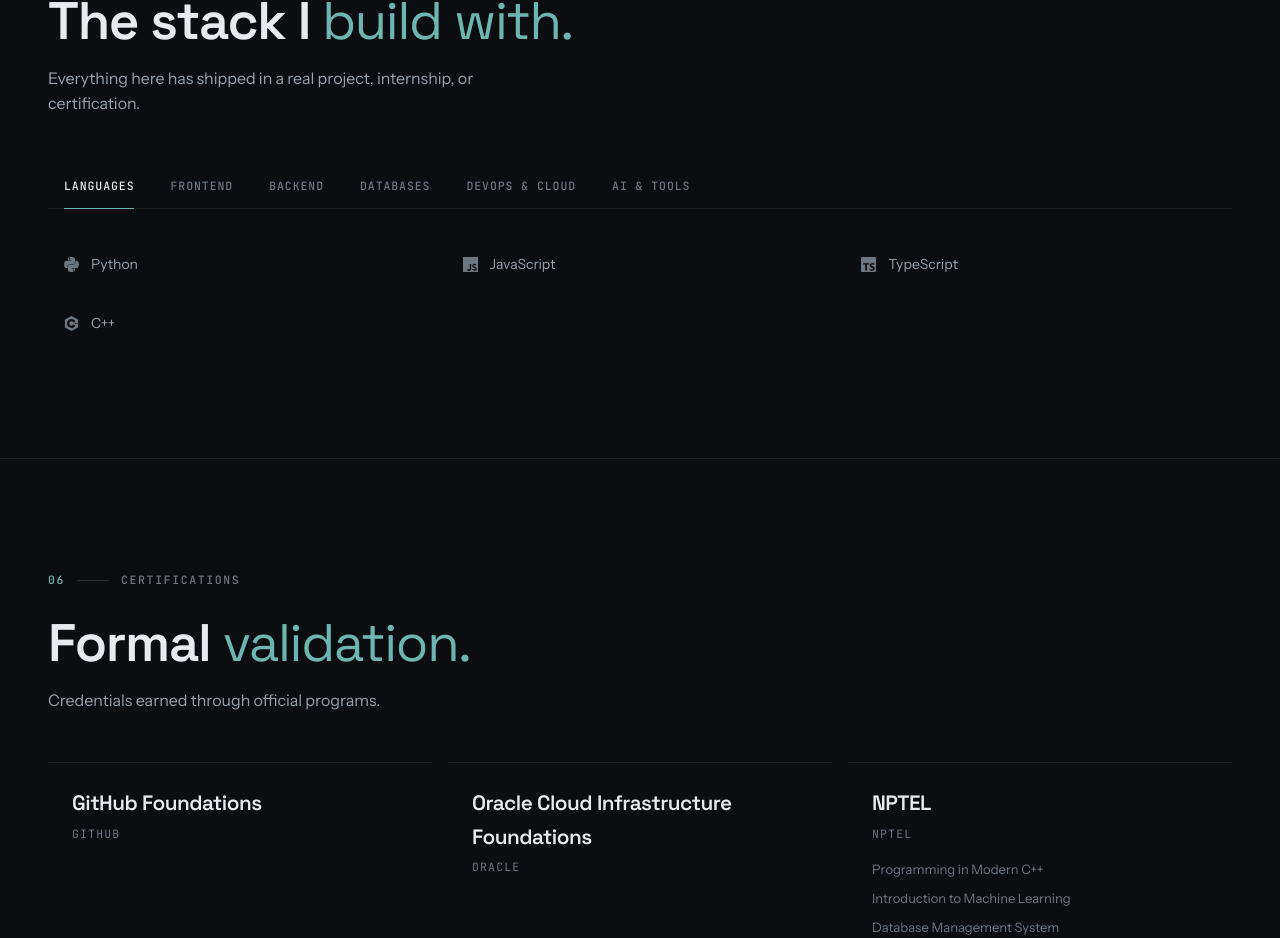
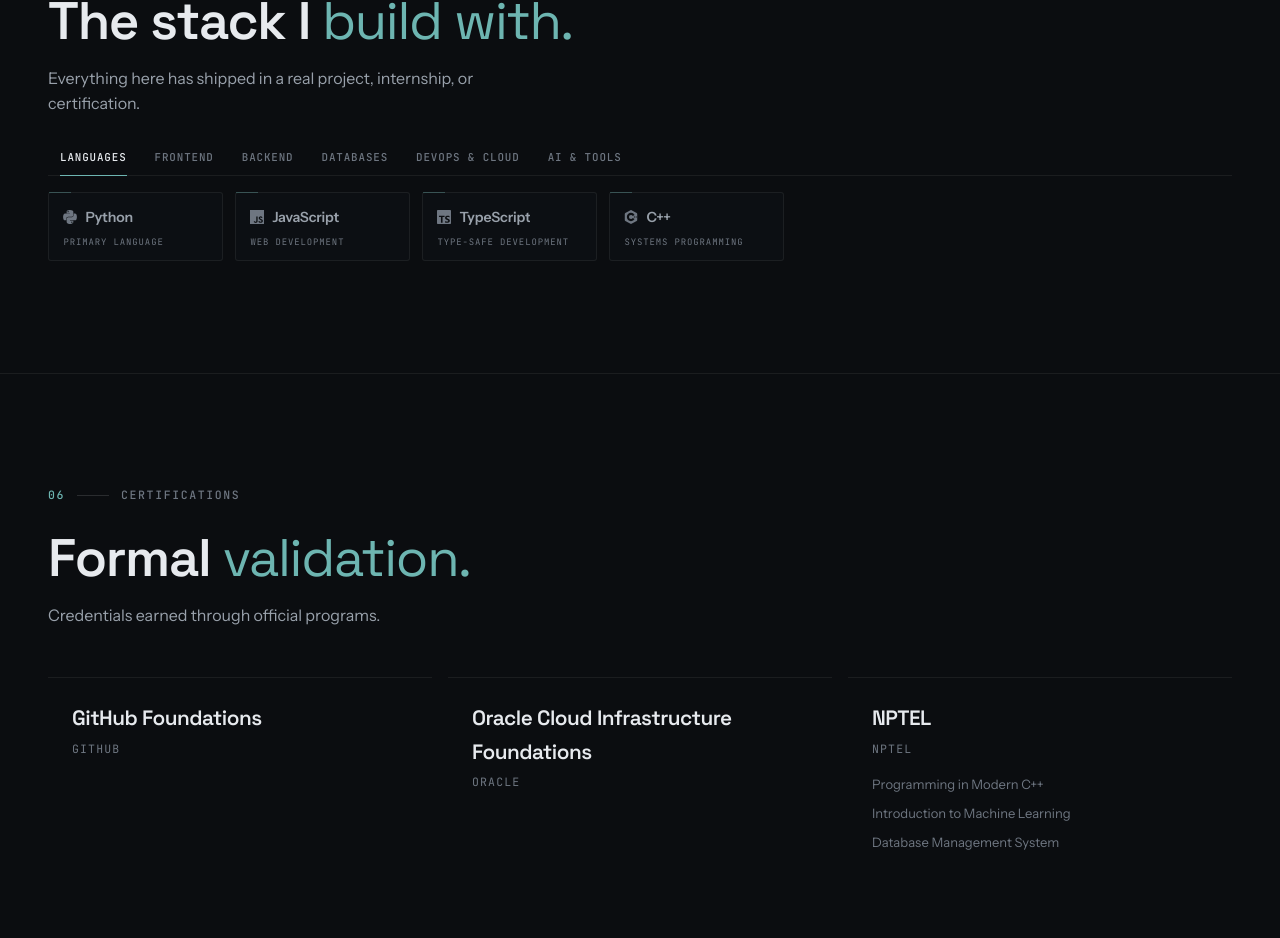
Before and after one commit to RaoVrn/Portfolio, a React (Vite) app: page / in a window 1280 px wide. Shown: the part 5218-6156 px from the top of the page. Built offline with nearby package versions, Linux system fonts and the light colour scheme; no server answers.

Commit message:
feat: update Arsenal component to include item tags and improve layout

```diff
--- a/src/components/Arsenal.module.css
+++ b/src/components/Arsenal.module.css
@@ -5,7 +5,7 @@
 }
 
 .body {
-  margin-top: var(--space-8);
+  margin-top: var(--space-5);
 }
 
 .tabs {
@@ -17,9 +17,9 @@
 
 .tab {
   position: relative;
-  padding: var(--space-3) var(--space-4);
+  padding: var(--space-2) var(--space-3);
   font-family: var(--font-mono);
-  font-size: var(--text-mono);
+  font-size: 0.68rem;
   font-weight: 500;
   letter-spacing: 0.08em;
   text-transform: uppercase;
@@ -30,8 +30,8 @@
 .tab::after {
   content: "";
   position: absolute;
-  left: var(--space-4);
-  right: var(--space-4);
+  left: var(--space-3);
+  right: var(--space-3);
   bottom: -1px;
   height: 1px;
   background: var(--accent);
@@ -52,11 +52,15 @@
   transform: scaleX(1);
 }
 
+/* ----- Technical inventory grid ----- */
+
 .grid {
-  margin-top: var(--space-6);
+  margin-top: var(--space-4);
+  max-width: 46rem;
   display: grid;
-  grid-template-columns: repeat(3, 1fr);
+  grid-template-columns: repeat(4, 1fr);
   gap: var(--space-3);
+  align-items: start;
   animation: panelIn var(--dur-base) var(--ease-out);
 }
 
@@ -71,35 +75,82 @@
   }
 }
 
+/* ----- Skill card ----- */
+
 .item {
+  position: relative;
+  display: flex;
+  flex-direction: column;
+  gap: 6px;
+  padding: 0.8rem 0.9rem 0.7rem;
+  border: 1px solid var(--line);
+  border-radius: 3px;
+  background: rgba(16, 19, 23, 0.55);
+  transition: border-color var(--dur-base) var(--ease-out), background var(--dur-base) var(--ease-out), transform var(--dur-base) var(--ease-out);
+}
+
+/* Corner accent indicator */
+.item::before {
+  content: "";
+  position: absolute;
+  top: -1px;
+  left: 0;
+  width: 1.4rem;
+  height: 1px;
+  background: rgba(109, 181, 177, 0.35);
+  transition: background var(--dur-base) var(--ease-out), width var(--dur-base) var(--ease-out);
+}
+
+.itemHead {
   display: flex;
   align-items: center;
-  gap: var(--space-3);
-  padding: var(--space-3) var(--space-4);
-  border-radius: var(--radius-sm);
-  transition: background var(--dur-fast) var(--ease-out);
-}
-
-.item:hover {
-  background: var(--surface);
+  gap: var(--space-2);
+  min-width: 0;
 }
 
 .itemIcon {
-  width: 15px;
-  height: 15px;
+  width: 14px;
+  height: 14px;
   flex: none;
   color: var(--text-3);
   transition: color var(--dur-fast) var(--ease-out);
 }
 
+.itemName {
+  font-size: 0.88rem;
+  font-weight: 600;
+  letter-spacing: -0.01em;
+  color: var(--text-2);
+  transition: color var(--dur-fast) var(--ease-out);
+  white-space: nowrap;
+  overflow: hidden;
+  text-overflow: ellipsis;
+}
+
+.itemTag {
+  font-family: var(--font-mono);
+  font-size: 0.56rem;
+  letter-spacing: 0.1em;
+  text-transform: uppercase;
+  color: var(--text-3);
+  white-space: nowrap;
+  overflow: hidden;
+  text-overflow: ellipsis;
+}
+
+.item:hover {
+  transform: translateY(-2px);
+  border-color: rgba(109, 181, 177, 0.45);
+  background: var(--surface);
+}
+
+.item:hover::before {
+  width: 2.6rem;
+  background: var(--accent);
+}
+
 .item:hover .itemIcon {
   color: var(--accent);
-}
-
-.itemName {
-  font-size: 0.875rem;
-  color: var(--text-2);
-  transition: color var(--dur-fast) var(--ease-out);
 }
 
 .item:hover .itemName {
@@ -108,14 +159,15 @@
 
 /* ----- Responsive ----- */
 
-@media (max-width: 900px) {
+@media (max-width: 980px) {
   .grid {
-    grid-template-columns: repeat(2, 1fr);
+    grid-template-columns: repeat(3, 1fr);
   }
 }
 
-@media (max-width: 560px) {
+@media (max-width: 640px) {
   .grid {
-    grid-template-columns: 1fr;
+    grid-template-columns: repeat(2, 1fr);
+    max-width: none;
   }
 }
--- a/src/components/Arsenal.tsx
+++ b/src/components/Arsenal.tsx
@@ -66,9 +66,12 @@
             key={category.id}
           >
             {category.items.map((item) => (
-              <li key={item} className={styles.item}>
-                <TechIcon name={item} className={styles.itemIcon} />
-                <span className={styles.itemName}>{item}</span>
+              <li key={item.name} className={styles.item}>
+                <div className={styles.itemHead}>
+                  <TechIcon name={item.name} className={styles.itemIcon} />
+                  <span className={styles.itemName}>{item.name}</span>
+                </div>
+                <p className={styles.itemTag}>{item.tag}</p>
               </li>
             ))}
           </ul>
--- a/src/data/arsenal.ts
+++ b/src/data/arsenal.ts
@@ -1,13 +1,19 @@
 /* ============================================================
    Arsenal — technologies grouped by discipline. Every item is
    real: sourced from projects, experience, and certifications.
+   Each item carries a short technical inventory label.
    ============================================================ */
+
+export interface ArsenalItem {
+  name: string;
+  tag: string;
+}
 
 export interface ArsenalCategory {
   id: string;
   label: string;
   note: string;
-  items: string[];
+  items: ArsenalItem[];
 }
 
 export const arsenal: ArsenalCategory[] = [
@@ -15,36 +21,70 @@
     id: "languages",
     label: "Languages",
     note: "Where everything starts",
-    items: ["Python", "JavaScript", "TypeScript", "C++"],
+    items: [
+      { name: "Python", tag: "Primary language" },
+      { name: "JavaScript", tag: "Web development" },
+      { name: "TypeScript", tag: "Type-safe development" },
+      { name: "C++", tag: "Systems programming" },
+    ],
   },
   {
     id: "frontend",
     label: "Frontend",
     note: "Interfaces and interaction",
-    items: ["React", "Next.js", "Tailwind CSS", "Vite"],
+    items: [
+      { name: "React", tag: "UI development" },
+      { name: "Next.js", tag: "Application framework" },
+      { name: "Tailwind CSS", tag: "Interface styling" },
+      { name: "Vite", tag: "Build tooling" },
+    ],
   },
   {
     id: "backend",
     label: "Backend",
     note: "APIs and application logic",
-    items: ["Node.js", "REST APIs", "Supabase"],
+    items: [
+      { name: "Node.js", tag: "Server runtime" },
+      { name: "REST APIs", tag: "API design" },
+      { name: "Supabase", tag: "Backend-as-a-service" },
+    ],
   },
   {
     id: "databases",
     label: "Databases",
     note: "Structured data at rest",
-    items: ["SQL", "PostgreSQL", "MongoDB"],
+    items: [
+      { name: "SQL", tag: "Relational queries" },
+      { name: "PostgreSQL", tag: "Relational database" },
+      { name: "MongoDB", tag: "Document database" },
+    ],
   },
   {
     id: "devops",
     label: "DevOps & Cloud",
     note: "Ship and operate",
-    items: ["Docker", "Cloud", "CI/CD"],
+    items: [
+      { name: "Docker", tag: "Containers" },
+      { name: "Cloud", tag: "Cloud platforms" },
+      { name: "CI/CD", tag: "Pipelines" },
+    ],
   },
   {
     id: "ai",
     label: "AI & Tools",
     note: "The current frontier",
-    items: ["LLMs", "RAG", "AI Agents", "OpenAI APIs", "Groq", "Pydantic AI", "MCP", "Claude Code", "OpenCode", "Git", "GitHub"],
+    items: [
+      { name: "LLMs", tag: "Language models" },
+      { name: "RAG", tag: "Retrieval augmented" },
+      { name: "AI Agents", tag: "Agent workflows" },
+      { name: "OpenAI APIs", tag: "Model integration" },
+      { name: "Groq", tag: "Fast inference" },
+      { name: "Pydantic AI", tag: "Structured AI output" },
+      { name: "MCP", tag: "Tool protocol" },
+      { name: "Claude Code", tag: "AI coding" },
+      { name: "OpenCode", tag: "AI coding" },
+      { name: "Git", tag: "Version control" },
+      { name: "GitHub", tag: "Repository hosting" },
+    ],
   },
 ];
```
